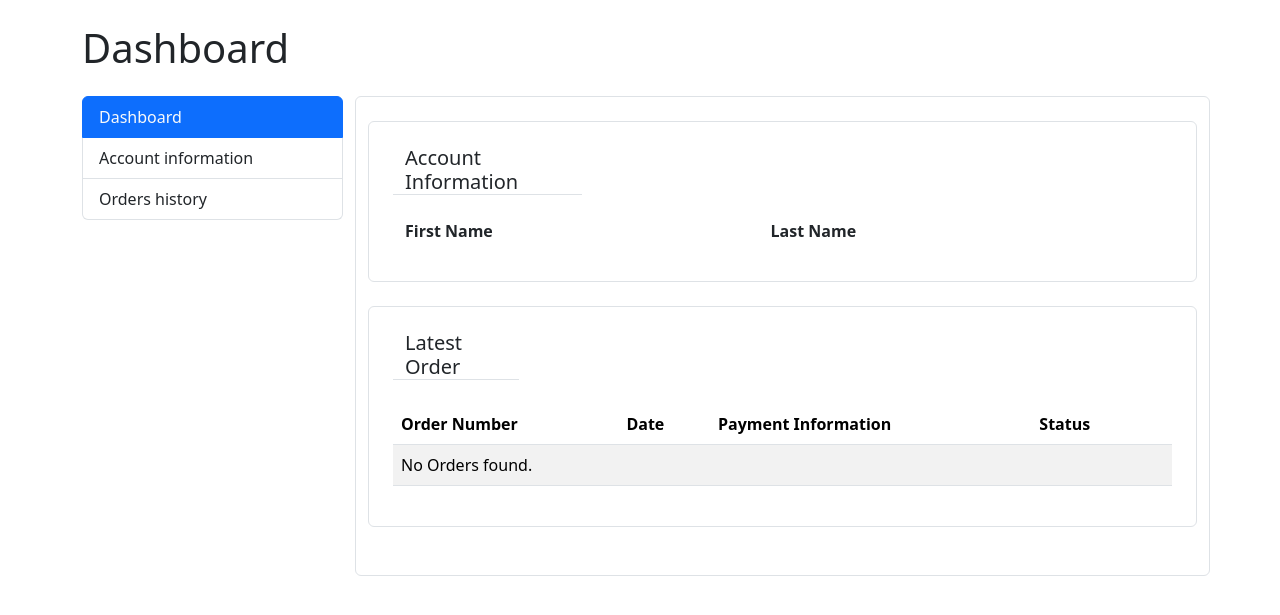
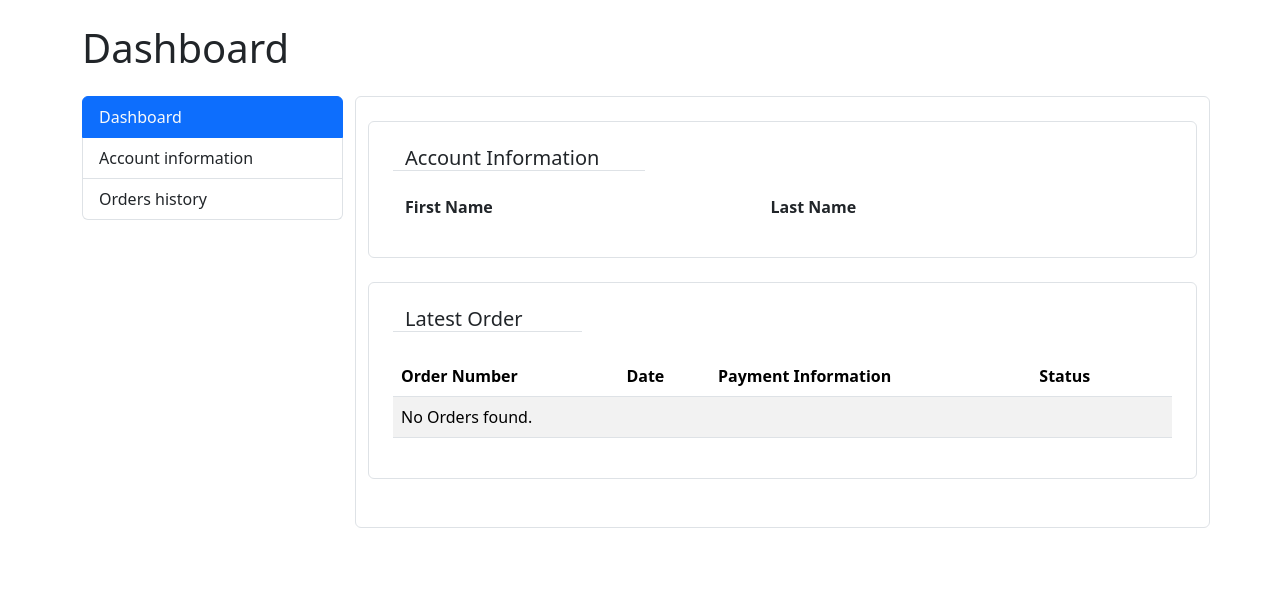
Before and after one commit to smrasoul/ecommerce, a PHP site: page /dashboard.php in a window 1280 px wide. Shown: the part 112-727 px from the top of the page. Run offline with PHP 8.4, Linux system fonts and the light colour scheme; the visitor is signed in with stand-in values (Sample User, id 1); data that the repository does not hold is empty.

Commit message:
fixed dashboard headers

```diff
--- a/src/Dashboard/View/dashboard-summary.php
+++ b/src/Dashboard/View/dashboard-summary.php
@@ -1,6 +1,6 @@
 <div class="row mb-4 border rounded p-4">
     <div class="row mb-3">
-        <h5 class="col-3 border-bottom">Account Information</h5>
+        <h5 class="col-4 border-bottom">Account Information</h5>
     </div>
     <div class="row col-6">
         <label for="firstName" class="col-4 fw-bold">First Name</label>
@@ -22,7 +22,7 @@
 
 <div class="row mb-4 border rounded p-4">
     <div class="row mb-3">
-        <h5 class="col-2 border-bottom">Latest Order</h5>
+        <h5 class="col-3 border-bottom">Latest Order</h5>
     </div>
     <table class="table table-striped">
         <thead>
@@ -56,7 +56,7 @@
 <?php if (hasPermission('manage_user', $userPermissions) || hasPermission('view_product', $userPermissions)): ?>
     <div class="border rounded p-4 mb-4 row">
         <div class="row mb-3">
-            <h5 class="col-2 border-bottom">Management</h5>
+            <h5 class="col-3 border-bottom">Management</h5>
         </div>
         <div class="col-2"></div>
         <?php if (hasPermission('manage_user', $userPermissions)): ?>
```
